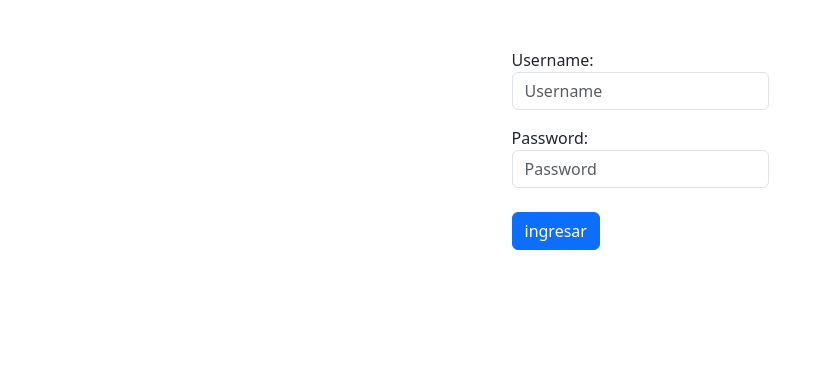
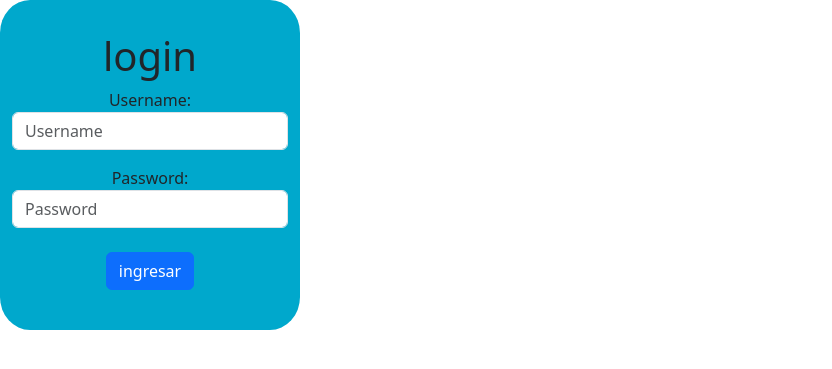
Before and after one commit to GaryVillegas/QAtest, a Django app: page / in a window 1280 px wide. Shown: the top 369 px of the page, without its empty margins (0-832 px from the left). Run offline with Django 5.2, Linux system fonts and the light colour scheme.

Commit message:
Se avanza con minimo en login page

```diff
--- /dev/null
+++ b/qatest/core/static/css/login.css
@@ -0,0 +1,15 @@
+* {
+  padding: 0;
+  margin: 0;
+}
+
+.main {
+  width: 300px;
+  height: 330px;
+  background-color: #00a8cc;
+  text-align: center;
+  justify-content: center;
+  align-items: center;
+  display: flex;
+  border-radius: 10%;
+}
--- a/qatest/core/templates/registration/login.html
+++ b/qatest/core/templates/registration/login.html
@@ -5,6 +5,7 @@
     <meta charset="UTF-8" />
     <meta name="viewport" content="width=device-width, initial-scale=1.0" />
     <title>login</title>
+    <link rel="stylesheet" href="{% static 'css/login.css' %}" />
     <!-- Bootstrap -->
     <link
       href="https://cdn.jsdelivr.net/npm/bootstrap@5.3.3/dist/css/bootstrap.min.css"
@@ -14,9 +15,12 @@
     />
   </head>
   <body>
-    <div class="container">
+    <div class="container"></div>
+
+    <div class="main">
       {% block content %}
-      <div class="container-md my-5 d-flex justify-content-center">
+      <div class="container-md my-5">
+        <h1>login</h1>
         <form method="POST" autocomplete="off">
           {% csrf_token %} {{loginform.as_p}}
           <button type="submit" class="btn btn-primary my-2">ingresar</button>
```
Also changed, not shown: qatest/db.sqlite3.
